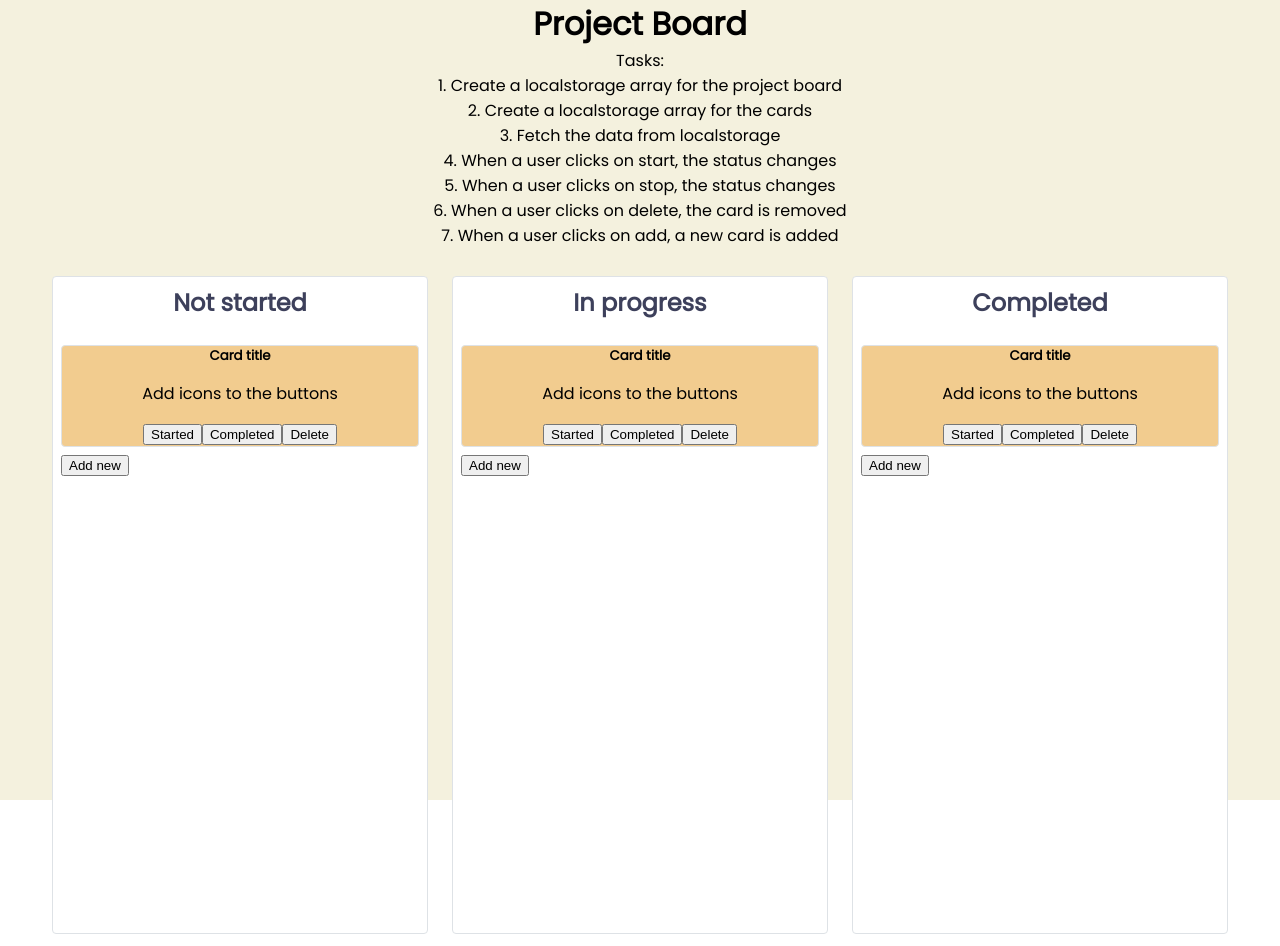
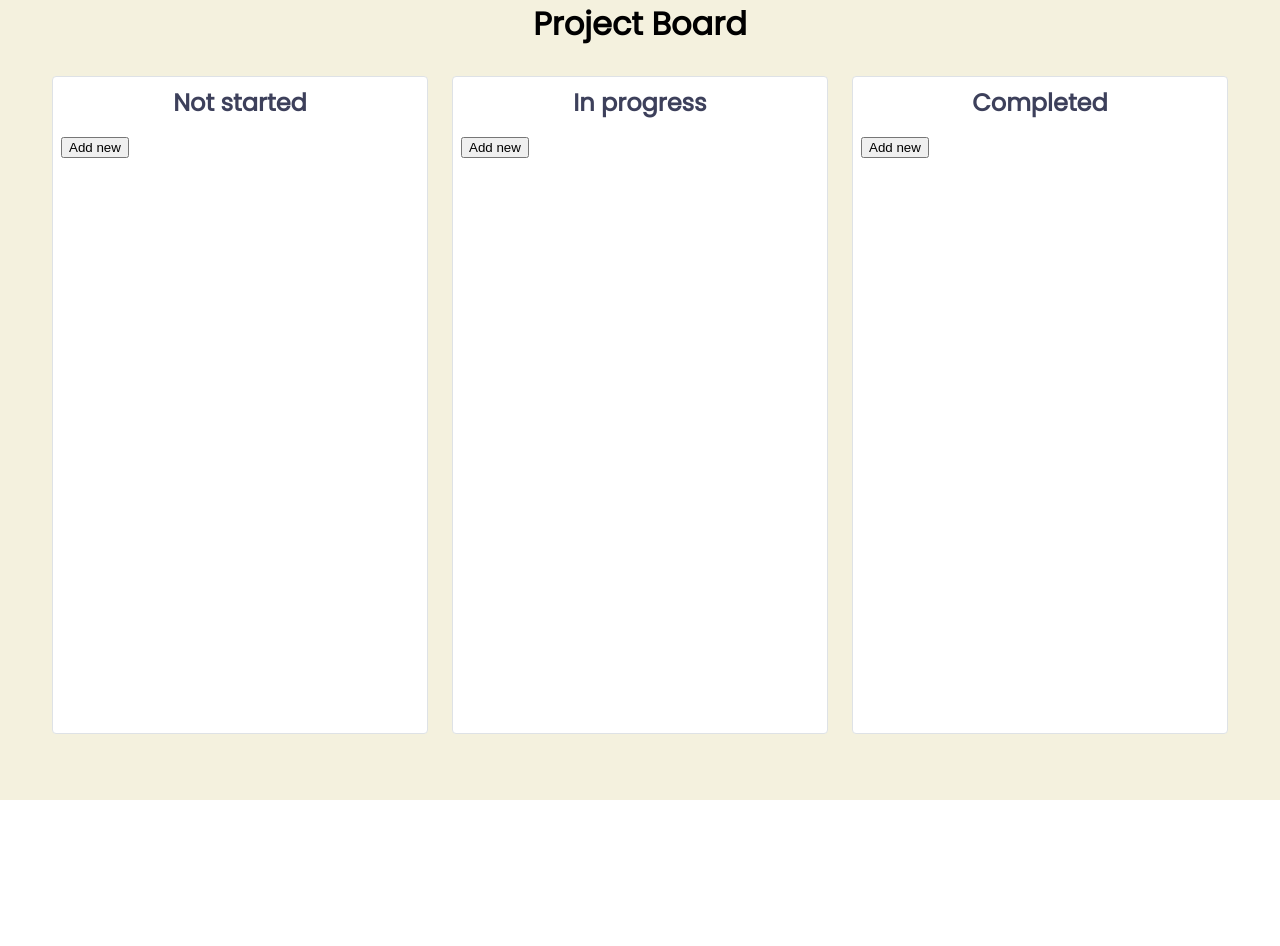
Before and after one commit to RealShivesh/react-project-board, a React (Create React App) app: page / in a window 1280 px wide. After the commit the page ends 800 px from the top, so only its background shows below. Built offline with nearby package versions, Linux system fonts and the light colour scheme.

Commit message:
displays the tasks properly

```diff
--- a/src/App.css
+++ b/src/App.css
@@ -62,3 +62,11 @@ h6 {
   font-weight: 400;
   line-height: 1.5;
 }
+
+.card-title {
+  font-size: 1.2rem;
+  font-weight: 400;
+  line-height: 1.5;
+  margin: 0;
+  text-transform: capitalize;
+}
--- a/src/App.js
+++ b/src/App.js
@@ -7,24 +7,6 @@ function App() {
   return (
     <div className="App">
       <h1>Project Board</h1>
-      <div>
-        Tasks:
-        <br />
-        1. Create a localstorage array for the project board
-        <br />
-        2. Create a localstorage array for the cards
-        <br />
-        3. Fetch the data from localstorage
-        <br />
-        4. When a user clicks on start, the status changes
-        <br />
-        5. When a user clicks on stop, the status changes
-        <br />
-        6. When a user clicks on delete, the card is removed
-        <br />
-        7. When a user clicks on add, a new card is added
-        <br />
-      </div>
       <ProjectBoard />
     </div>
   );
--- a/src/components/NewTask.jsx
+++ b/src/components/NewTask.jsx
@@ -1,4 +1,4 @@
-import { useEffect, useState } from 'react';
+import { useState } from 'react';
 
 const NewTask = ({ status, projects, setProjects }) => {
   const [title, setTitle] = useState('');
@@ -16,12 +16,15 @@ const NewTask = ({ status, projects, setProjects }) => {
 
   const submitHandler = (e) => {
     e.preventDefault();
-    setProjects([...projects, { title, description, status }]);
-    localStorage.setItem('projects', JSON.stringify(projects));
-    console.log(projects);
+    setProjects([
+      ...projects,
+      { title, description, status, id: Math.random() },
+    ]);
     setTitle('');
     setDescription('');
   };
+  localStorage.setItem('projects', JSON.stringify(projects));
+  //console.log(projects);
 
   return (
     <>
--- a/src/components/ProjectBoard.jsx
+++ b/src/components/ProjectBoard.jsx
@@ -27,7 +27,12 @@ const ProjectBoard = () => {
       <div className="column">
         <h2>Not started</h2>
         <div className="card-stack">
-          <ProjectCard />
+          {projects.map((project) => {
+            if (project.status === 'not started') {
+              return <ProjectCard key={project.id} project={project} />;
+            }
+            return null;
+          })}
           <button
             onClick={() =>
               setNewProject({
@@ -50,7 +55,12 @@ const ProjectBoard = () => {
       <div className="column">
         <h2>In progress</h2>
         <div className="card-stack">
-          <ProjectCard />
+          {projects.map((project) => {
+            if (project.status === 'in progress') {
+              return <ProjectCard key={project.id} project={project} />;
+            }
+            return null;
+          })}
           <button
             onClick={() =>
               setNewProject({
@@ -73,7 +83,12 @@ const ProjectBoard = () => {
       <div className="column">
         <h2>Completed</h2>
         <div className="card-stack">
-          <ProjectCard />
+          {projects.map((project) => {
+            if (project.status === 'completed') {
+              return <ProjectCard key={project.id} project={project} />;
+            }
+            return null;
+          })}
           <button
             onClick={() =>
               setNewProject({
--- a/src/components/ProjectCard.jsx
+++ b/src/components/ProjectCard.jsx
@@ -1,10 +1,10 @@
 import React from 'react';
 
-const ProjectCard = () => {
+const ProjectCard = ({ project }) => {
   return (
     <div className="card">
-      <h5 className="card-title">Card title</h5>
-      <p className="card-text">Add icons to the buttons</p>
+      <h5 className="card-title">{project.title}</h5>
+      <p className="card-text">{project.description}</p>
       <div>
         <button>Started</button>
         <button>Completed</button>
```
